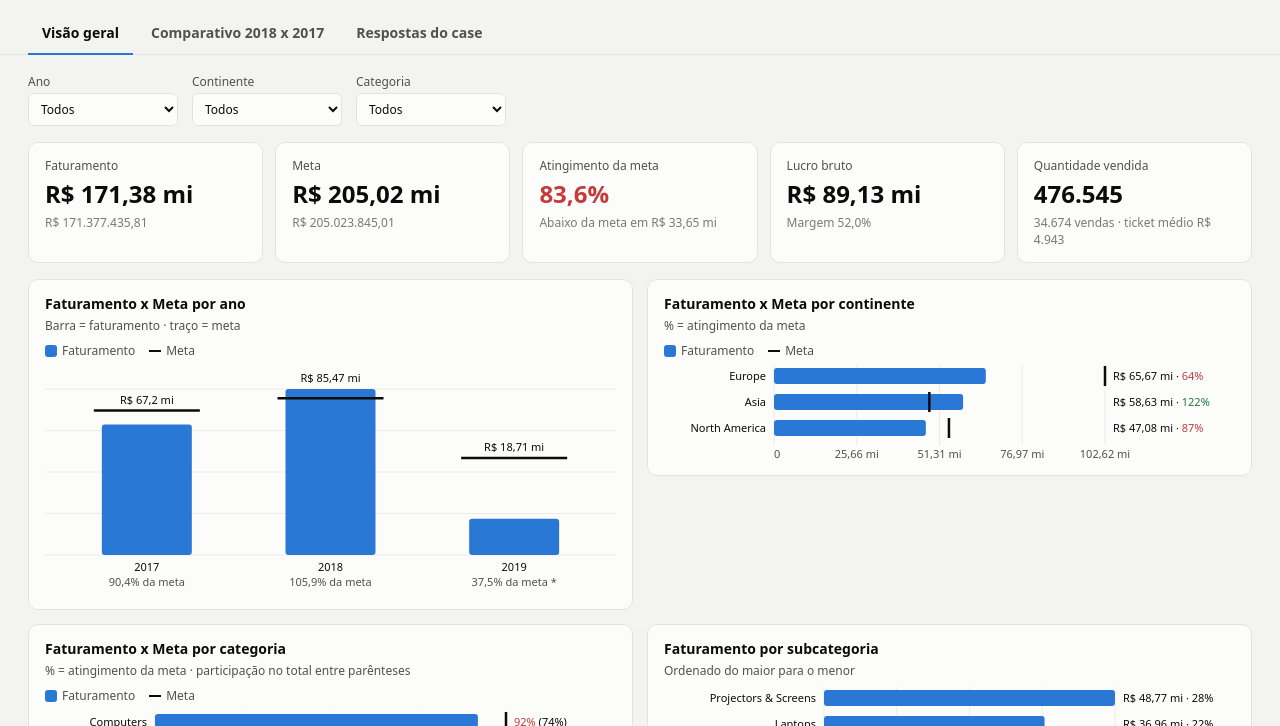
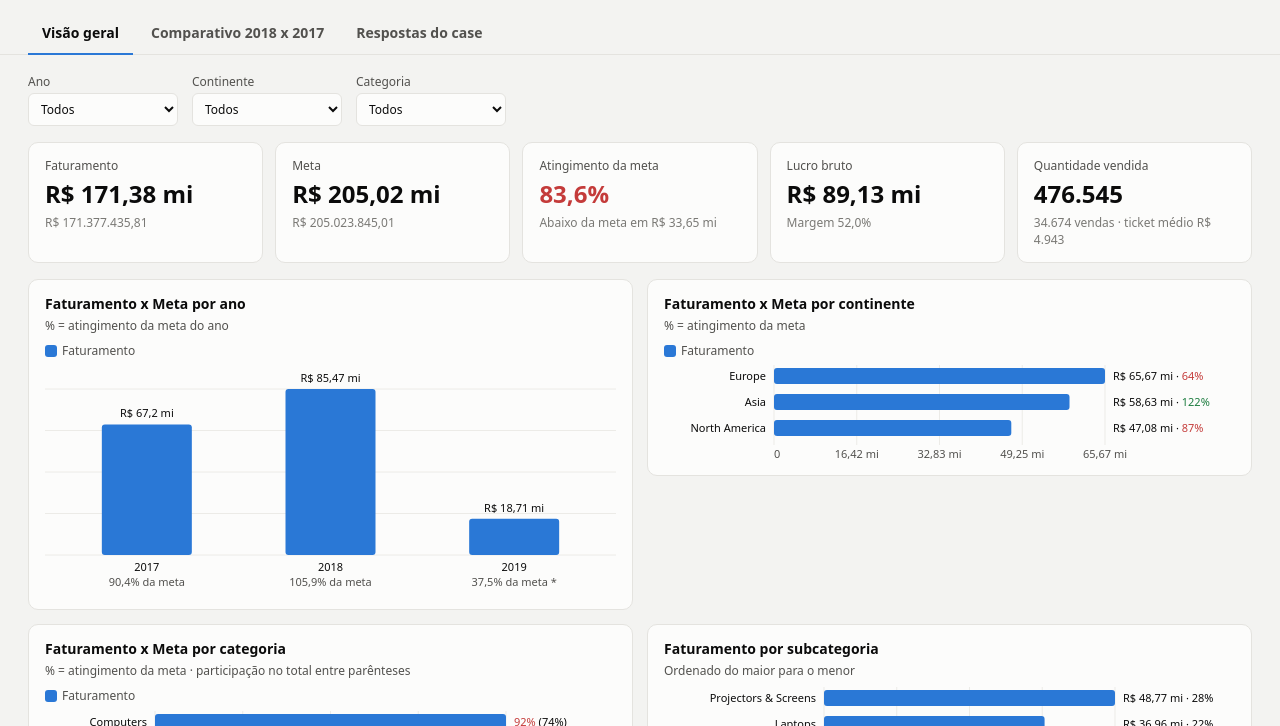
Before and after one commit to mbarrosoa/directy-dashboard, a plain HTML site: page index.html in a window 1280 px wide. Shown: the part 74-800 px from the top of the page. Drawn offline with Linux system fonts and the light colour scheme.

Commit message:
Adicionar arquivos do dashboard

```diff
--- a/index.html
+++ b/index.html
@@ -83,9 +83,9 @@ th{color:var(--ink2);font-weight:600;font-size:12px}
   </div>
   <div class="kpis" id="kpis"></div>
   <div class="grid">
-    <div class="card"><h3>Faturamento x Meta por ano</h3><div class="note">Barra = faturamento · traço = meta</div><div class="legend"><span><i style="background:var(--s1)"></i>Faturamento</span><span><i class="line" style="background:var(--meta)"></i>Meta</span></div><div id="cAno"></div></div>
-    <div class="card"><h3>Faturamento x Meta por continente</h3><div class="note">% = atingimento da meta</div><div class="legend"><span><i style="background:var(--s1)"></i>Faturamento</span><span><i class="line" style="background:var(--meta)"></i>Meta</span></div><div id="cCont"></div></div>
-    <div class="card"><h3>Faturamento x Meta por categoria</h3><div class="note">% = atingimento da meta · participação no total entre parênteses</div><div class="legend"><span><i style="background:var(--s1)"></i>Faturamento</span><span><i class="line" style="background:var(--meta)"></i>Meta</span></div><div id="cCat"></div></div>
+    <div class="card"><h3>Faturamento x Meta por ano</h3><div class="note">% = atingimento da meta do ano</div><div class="legend"><span><i style="background:var(--s1)"></i>Faturamento</span></div><div id="cAno"></div></div>
+    <div class="card"><h3>Faturamento x Meta por continente</h3><div class="note">% = atingimento da meta</div><div class="legend"><span><i style="background:var(--s1)"></i>Faturamento</span></div><div id="cCont"></div></div>
+    <div class="card"><h3>Faturamento x Meta por categoria</h3><div class="note">% = atingimento da meta · participação no total entre parênteses</div><div class="legend"><span><i style="background:var(--s1)"></i>Faturamento</span></div><div id="cCat"></div></div>
     <div class="card"><h3>Faturamento por subcategoria</h3><div class="note">Ordenado do maior para o menor</div><div id="cSub"></div></div>
     <div class="card wide"><h3>Evolução mensal do faturamento</h3><div class="note">Cada linha é um ano · passe o mouse para ver os valores</div><div class="legend" id="lgMes"></div><div id="cMes"></div></div>
   </div>
@@ -100,7 +100,7 @@ th{color:var(--ink2);font-weight:600;font-size:12px}
   <div class="kpis" id="kpis2"></div>
   <div class="grid">
     <div class="card"><h3>Faturamento por categoria: 2018 x 2017</h3><div class="note">Variação % ao lado de cada categoria</div><div class="legend"><span><i style="background:var(--prev)"></i>2017</span><span><i style="background:var(--s1)"></i>2018</span></div><div id="dCat"></div></div>
-    <div class="card"><h3>Faturamento x Meta por continente: 2018 x 2017</h3><div class="note">Traço = meta do ano · % = atingimento</div><div class="legend"><span><i style="background:var(--prev)"></i>2017</span><span><i style="background:var(--s1)"></i>2018</span><span><i class="line" style="background:var(--meta)"></i>Meta</span></div><div id="dCont"></div></div>
+    <div class="card"><h3>Faturamento x Meta por continente: 2018 x 2017</h3><div class="note">% ao lado = variação e atingimento da meta de 2018</div><div class="legend"><span><i style="background:var(--prev)"></i>2017</span><span><i style="background:var(--s1)"></i>2018</span></div><div id="dCont"></div></div>
     <div class="card wide"><h3>Variação do faturamento por subcategoria (2018 vs 2017)</h3><div class="note">Verde = cresceu · vermelho = caiu</div><div id="dSubVar"></div></div>
     <div class="card wide"><h3>Detalhe por subcategoria</h3><div class="note">Representatividade = participação da subcategoria no faturamento do ano</div><div id="dTab"></div></div>
     <div class="card wide"><h3>Desktops: faturamento por continente</h3><div class="note">Onde está a queda da subcategoria</div><div class="legend"><span><i style="background:var(--prev)"></i>2017</span><span><i style="background:var(--s1)"></i>2018</span></div><div id="dDesk"></div></div>
@@ -150,7 +150,7 @@ function hbars(target, items, opt={}){
   const box=$(target); box.innerHTML='';
   const W=box.clientWidth||520, LW=opt.labelW||150, RW=opt.rightW||120, rowH=opt.prev?36:26, H=items.length*rowH+18;
   const svg=el('svg',{viewBox:`0 0 ${W} ${H}`,height:H},box);
-  const max=Math.max(1,...items.map(i=>Math.max(i.v,i.meta||0,i.prev||0)));
+  const max=Math.max(1,...items.map(i=>Math.max(i.v,i.prev||0)));
   const x=v=>LW+(W-LW-RW)*v/max;
   for(let t=0;t<=4;t++){ const gx=x(max*t/4); el('line',{x1:gx,x2:gx,y1:0,y2:H-16,stroke:css('--grid')},svg); const tx=el('text',{x:gx,y:H-3,'text-anchor':t==0?'start':'middle'},svg); tx.textContent=mi(max*t/4).replace('R$ ',''); }
   items.forEach((it,i)=>{
@@ -161,7 +161,6 @@ function hbars(target, items, opt={}){
     if(opt.prev){ el('rect',{x:LW,y:y0,width:Math.max(0,x(it.prev)-LW),height:bh,rx:3,fill:css('--prev')},g); }
     const by=opt.prev?y0+bh+2:y0;
     el('rect',{x:LW,y:by,width:Math.max(0,x(it.v)-LW),height:bh,rx:3,fill:it.color||css('--s1')},g);
-    if(it.meta!=null){ const mx=x(it.meta); el('line',{x1:mx,x2:mx,y1:y0-2,y2:by+bh+2,stroke:css('--meta'),'stroke-width':2.5},g); }
     if(it.right){ const r=el('text',{x:W-RW+8,y:y0+(opt.prev?16:12),class:'lbl'},g); r.innerHTML=it.right; }
     hover(hit,it.label,it.tip||[mi(it.v)]);
   });
@@ -172,17 +171,16 @@ function vbars(target, items){
   const box=$(target); box.innerHTML='';
   const W=box.clientWidth||520, H=230, L=10, B=40, T=24;
   const svg=el('svg',{viewBox:`0 0 ${W} ${H}`,height:H},box);
-  const max=Math.max(1,...items.map(i=>Math.max(i.v,i.meta||0)));
+  const max=Math.max(1,...items.map(i=>i.v));
   const y=v=>T+(H-B-T)*(1-v/max), bw=Math.min(90,(W-L*2)/items.length*0.5);
   for(let t=0;t<=4;t++){ const gy=y(max*t/4); el('line',{x1:0,x2:W,y1:gy,y2:gy,stroke:css('--grid')},svg); }
   items.forEach((it,i)=>{
     const cx=L+(W-L*2)*(i+.5)/items.length, g=el('g',{},svg);
     const hit=el('rect',{x:cx-bw,y:0,width:bw*2,height:H,fill:'transparent'},g);
     el('rect',{x:cx-bw/2,y:y(it.v),width:bw,height:H-B-y(it.v),rx:3,fill:css('--s1')},g);
-    if(it.meta!=null){ el('line',{x1:cx-bw/2-8,x2:cx+bw/2+8,y1:y(it.meta),y2:y(it.meta),stroke:css('--meta'),'stroke-width':2.5},g); }
     const t1=el('text',{x:cx,y:H-B+16,'text-anchor':'middle',class:'lbl'},g); t1.textContent=it.label;
     const t2=el('text',{x:cx,y:H-B+31,'text-anchor':'middle'},g); t2.textContent=it.sub||'';
-    const t3=el('text',{x:cx,y:Math.min(y(it.v),it.meta!=null?y(it.meta):1e9)-7,'text-anchor':'middle',class:'lbl'},g); t3.textContent=mi(it.v);
+    const t3=el('text',{x:cx,y:y(it.v)-7,'text-anchor':'middle',class:'lbl'},g); t3.textContent=mi(it.v);
     hover(hit,it.label,it.tip);
   });
 }
```
